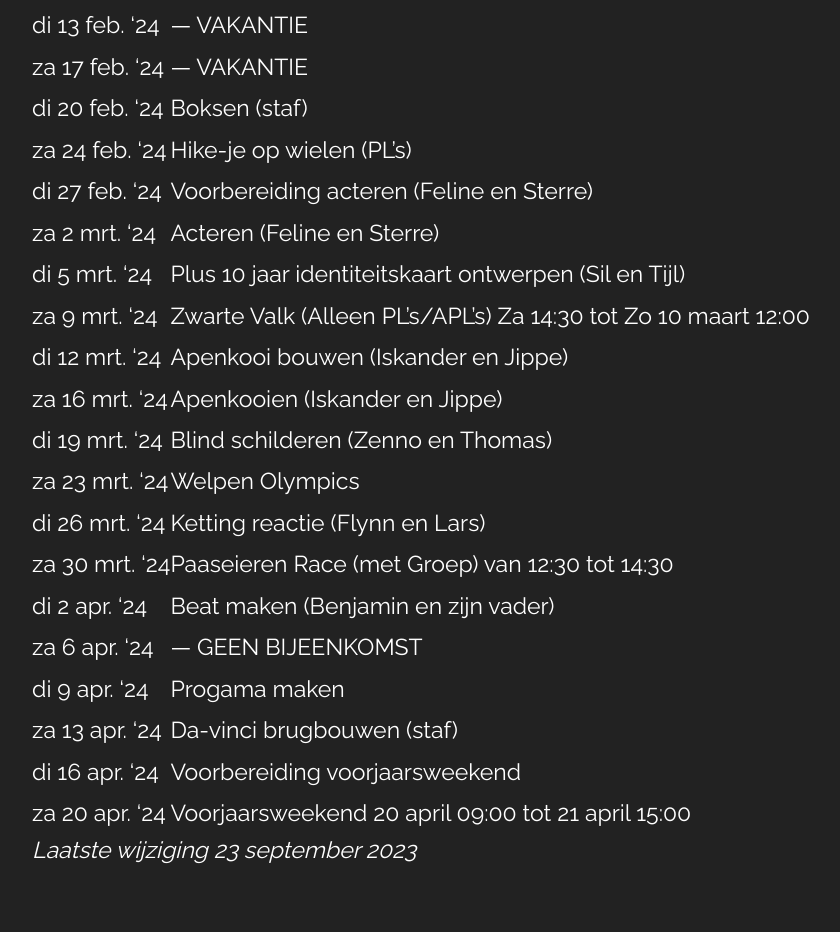
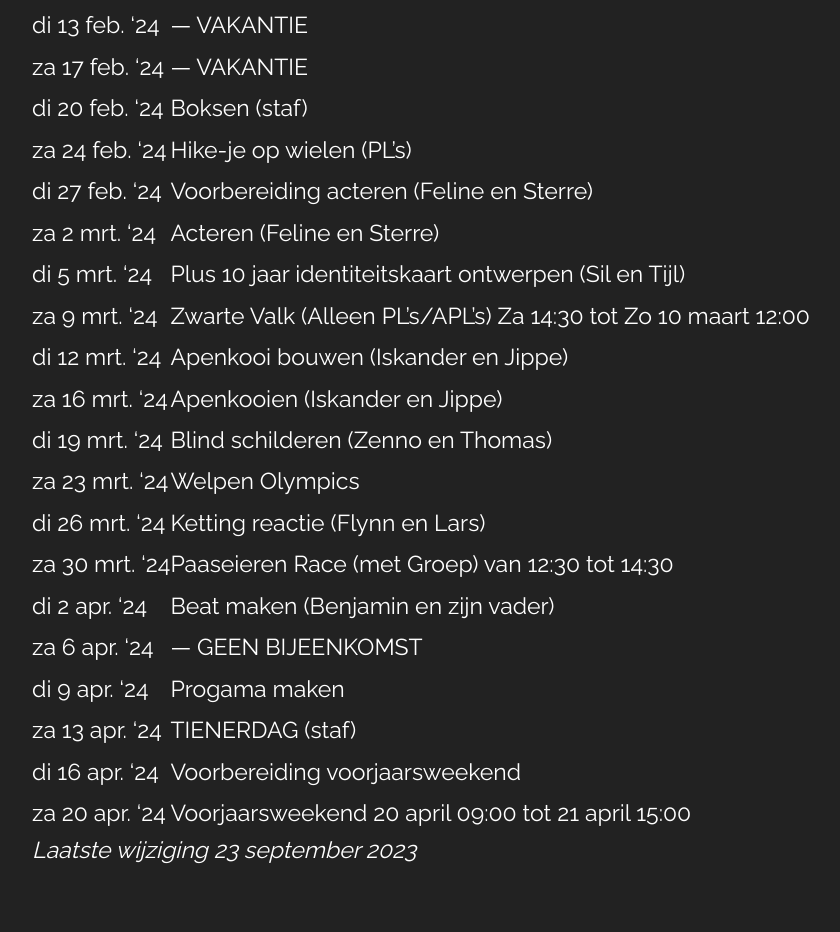
Before and after one commit to nognooitmeegemaakt/website, a Jekyll site: the page built from _agenda/scouts.md, in a window 1280 px wide. Shown: the part 773-1705 px from the top of the page, without its empty margins (14-854 px from the left). Built offline with Jekyll 4.4.1, drawn with Linux system fonts in a browser that asks for light colours; some web fonts are replaced.

Commit message:
Update scouts agenda

```diff
--- a/_agenda/scouts.md
+++ b/_agenda/scouts.md
@@ -36,7 +36,7 @@ footer: "_Laatste wijziging 23 september 2023_"
 | di 2 apr. '24   | Beat maken (Benjamin en zijn vader) |
 | za 6 apr. '24   | — GEEN BIJEENKOMST |
 | di 9 apr. '24   | Progama maken |
-| za 13 apr. '24  | Da-vinci brugbouwen (staf) |
+| za 13 apr. '24  | TIENERDAG (staf) |
 | di 16 apr. '24  | Voorbereiding voorjaarsweekend |
 | za 20 apr. '24  | Voorjaarsweekend 20 april 09:00 tot 21 april 15:00 |
 
```
